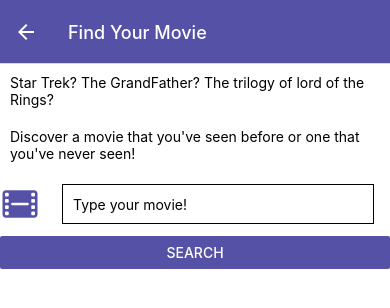
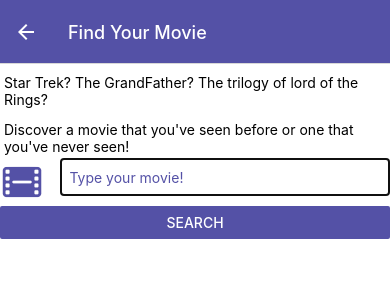
Before and after one commit to Edualvesilva/cinephiles-choice, a React Native app: screen /Searchmovies in a window 390 px wide. Shown: the top 308 px of the page. Built offline with nearby package versions, Linux system fonts and the light colour scheme; a web font is replaced by a local one.

Commit message:
searchmovies improvements

```diff
--- a/src/screens/Searchmovies.js
+++ b/src/screens/Searchmovies.js
@@ -6,20 +6,28 @@ import {
   TextInput,
   Button,
   Vibration,
+  Alert,
 } from "react-native";
 import { Ionicons } from "@expo/vector-icons";
 import { useState } from "react";
 export default function Searchmovies() {
   const [text, setText] = useState("");
-  const handleSubmit = () => {
-    if (text.trim() == "") {
-      alert("Please type a movie before submitting!");
-      Vibration.vibrate(500);
-    } else {
-      alert("You submitted: " + text);
-    }
+
+  /* Capturing and registering in the state the searched movie  */
+  const movieTyped = (valueTyped) => {
+    /* valueTyped is an automatic param coming from OnChangeText */
+    setText(valueTyped);
   };
 
+  const searchMovie = () => {
+    /* if the state is not defined */
+    if (!text) {
+      Vibration.vibrate(500);
+      return Alert.alert("ops!", " You must type the movie!");
+    }
+
+    Alert.alert("You searched for: " + text);
+  };
   return (
     <SafeContainer>
       <View style={styles.Container}>
@@ -32,16 +40,20 @@ export default function Searchmovies() {
         </Text>
 
         <View style={styles.inputArea}>
-          <Ionicons name="film" size={40} color="#5451a6" style={styles.icon} />
+          <Ionicons name="film" size={44} color="#5451a6" style={styles.icon} />
           <TextInput
             style={styles.input}
             placeholder="Type your movie!"
-            onSubmitEditing={handleSubmit}
-            onChangeText={setText}
+            placeholderTextColor="#5451a6"
+            maxLength={30}
+            autoFocus
+            enterKeyHint="search"
+            onSubmitEditing={searchMovie}
+            onChangeText={movieTyped}
           />
         </View>
         <Button
-          onPress={handleSubmit}
+          onPress={searchMovie}
           title="Search"
           color="#5451a6"
           accessibilityLabel="a Search button"
@@ -54,19 +66,17 @@ export default function Searchmovies() {
 const styles = StyleSheet.create({
   Container: { flex: 1 },
   texts: {
+    marginBottom: 3,
+    marginTop: 10,
+    paddingLeft: 4,
+  },
+  inputArea: { flexDirection: "row", justifyContent: "space-between" },
+
+  input: {
+    flex: 0.95,
+    borderWidth: 1,
+    borderColor: "#5451a6",
+    padding: 8,
     marginBottom: 10,
-    marginTop: 10,
-    paddingLeft: 10,
-  },
-  inputArea: { alignItems: "center", flexDirection: "row" },
-  icon: {
-    marginRight: 10,
-  },
-  input: {
-    height: 40,
-    margin: 12,
-    width: "80%",
-    borderWidth: 1,
-    padding: 10,
   },
 });
```
